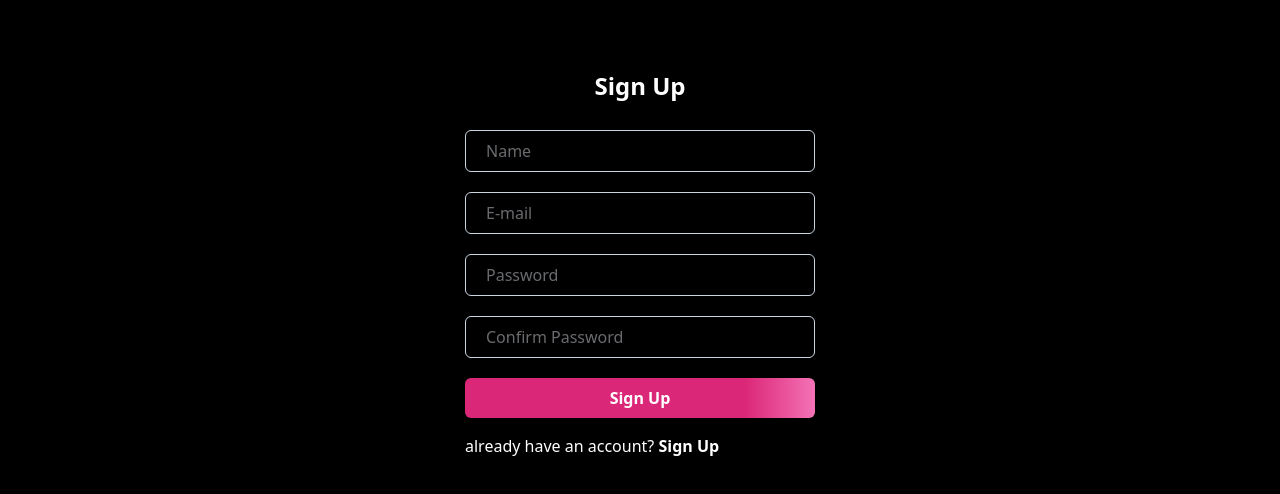
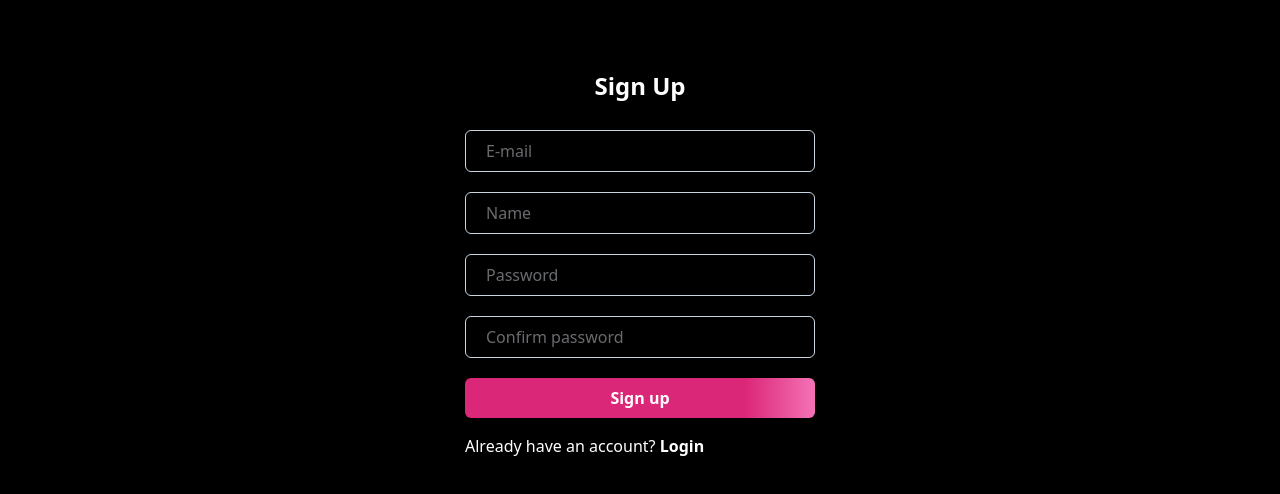
Before and after one commit to DeepakRizal/Dev-Tasks, a React (Vite) app: page /sign-up in a window 1280 px wide. Shown: the part 172-666 px from the top of the page. Built offline with nearby package versions, Linux system fonts and the light colour scheme.

Commit message:
refactor: extract AuthForm component to remove duplication in login and signup pages

```diff
--- /dev/null
+++ b/src/components/auth-form/AuthForm.tsx
@@ -0,0 +1,78 @@
+import { Link } from "react-router-dom";
+import FormInput from "./FormInput";
+import type React from "react";
+import type { FormEvent } from "react";
+
+interface FieldConfig {
+  name: string;
+  placeholder: string;
+  type?: string;
+}
+
+interface AuthFormProps {
+  onSubmit: (e: FormEvent<HTMLFormElement>) => void;
+  headingText: string;
+  fields: FieldConfig[];
+  onChange: (e: React.ChangeEvent<HTMLInputElement>) => void;
+  form: Record<string, string>;
+  errors: Record<string, string>;
+  buttonText: string;
+  footerText: string;
+  footer: {
+    label: string;
+    to: string;
+  };
+}
+
+const AuthForm = ({
+  onSubmit,
+  headingText,
+  fields,
+  onChange,
+  form,
+  errors,
+  footerText,
+  footer,
+  buttonText,
+}: AuthFormProps) => {
+  return (
+    <div className=" flex items-center h-[100%]  justify-center">
+      <form onSubmit={onSubmit} className="w-[350px]">
+        <h2 className="auth-heading-styles">{headingText}</h2>
+
+        <div className="flex flex-col gap-5 items-center justify-center mb-4">
+          {fields.map((field) => (
+            <FormInput
+              key={field.name}
+              placeholder={field.placeholder}
+              name={field.name}
+              type={field.type}
+              onChange={onChange}
+              value={form[field.name]}
+              error={errors[field.name]}
+            />
+          ))}
+
+          <button
+            className="py-2 font-bold text-white rounded-md w-full cursor-pointer hover:shadow-pink-500/50 transition-shadow duration-300"
+            style={{
+              background:
+                "linear-gradient(to right, #db2777 0%, #db2777 80%, #f472b6 100%)",
+            }}
+          >
+            {buttonText}
+          </button>
+        </div>
+
+        <p className="text-white">
+          {footerText}{" "}
+          <Link className="font-bold" to={footer.to}>
+            {footer.label}
+          </Link>
+        </p>
+      </form>
+    </div>
+  );
+};
+
+export default AuthForm;
--- a/src/pages/auth/Login.tsx
+++ b/src/pages/auth/Login.tsx
@@ -1,25 +1,28 @@
 import React, { useState } from "react";
-import { Link } from "react-router-dom";
-import FormInput from "../../components/auth-form/FormInput";
-
-interface formState {
-  email: string;
-  password: string;
-}
+import AuthForm from "../../components/auth-form/AuthForm";
 
 const Login = () => {
-  const [form, setForm] = useState<formState>({
+  const [form, setForm] = useState<Record<string, string>>({
     email: "",
     password: "",
   });
   const [errors, setErrors] = useState<Record<string, string>>({});
 
-  function validateForm(data: formState) {
+  const fields = [
+    { name: "email", placeholder: "E-mail", type: "text" },
+    { name: "password", placeholder: "Password", type: "password" },
+  ];
+
+  function validateForm(data: Record<string, string>) {
     const newErros: Record<string, string> = {};
     if (!data.email.trim()) newErros.email = "Email is required!";
     if (!data.password.trim()) newErros.password = "Password is required!";
 
     return newErros;
+  }
+
+  function handleChange(e: React.ChangeEvent<HTMLInputElement>) {
+    setForm((prev) => ({ ...prev, [e.target.name]: e.target.value }));
   }
 
   function handleSubmit(e: React.FormEvent<HTMLFormElement>) {
@@ -32,49 +35,20 @@ const Login = () => {
   }
 
   return (
-    <div className=" flex items-center h-[100%]  justify-center">
-      <form onSubmit={handleSubmit} className="w-[350px]">
-        <h2 className="auth-heading-styles">Login</h2>
-
-        <div className="flex flex-col gap-5 items-center justify-center mb-4">
-          <FormInput
-            placeholder="E-mail"
-            name="email"
-            onChange={(e: React.ChangeEvent<HTMLInputElement>) =>
-              setForm((prev) => ({ ...prev, email: e.target.value }))
-            }
-            value={form.email}
-            error={errors.email}
-          />
-          <FormInput
-            placeholder="Password"
-            name="password"
-            onChange={(e: React.ChangeEvent<HTMLInputElement>) =>
-              setForm((prev) => ({ ...prev, password: e.target.value }))
-            }
-            type="password"
-            value={form.password}
-            error={errors.password}
-          />
-          <button
-            className="py-2 font-bold text-white rounded-md w-full cursor-pointer hover:shadow-pink-500/50 transition-shadow duration-300"
-            style={{
-              background:
-                "linear-gradient(to right, #db2777 0%, #db2777 80%, #f472b6 100%)",
-            }}
-          >
-            Sign Up
-          </button>
-        </div>
-
-        <p className="text-white">
-          don't have an account?
-          <Link className="font-bold" to={"/sign-up"}>
-            Create a account
-          </Link>
-        </p>
-      </form>
-    </div>
+    <AuthForm
+      headingText="Login"
+      buttonText="Login"
+      fields={fields}
+      onSubmit={handleSubmit}
+      onChange={handleChange}
+      form={form}
+      errors={errors}
+      footerText="don't have an account?"
+      footer={{
+        label: "Sign up",
+        to: "/sign-up",
+      }}
+    />
   );
 };
 
--- a/src/pages/auth/SignUp.tsx
+++ b/src/pages/auth/SignUp.tsx
@@ -1,16 +1,8 @@
 import React, { useState } from "react";
-import { Link } from "react-router-dom";
-import FormInput from "../../components/auth-form/FormInput";
-
-interface SignUpFormData {
-  name: string;
-  email: string;
-  password: string;
-  confirmPassword: string;
-}
+import AuthForm from "../../components/auth-form/AuthForm";
 
 const SignUp = () => {
-  const [form, setForm] = useState<SignUpFormData>({
+  const [form, setForm] = useState<Record<string, string>>({
     name: "",
     email: "",
     password: "",
@@ -18,7 +10,18 @@ const SignUp = () => {
   });
   const [errors, setErrors] = useState<Record<string, string>>({});
 
-  function validateErrors(data: SignUpFormData) {
+  const fields = [
+    { name: "email", placeholder: "E-mail", type: "text" },
+    { name: "name", placeholder: "Name", type: "text" },
+    { name: "password", placeholder: "Password", type: "password" },
+    {
+      name: "confirmPassword",
+      placeholder: "Confirm password",
+      type: "password",
+    },
+  ];
+
+  function validateErrors(data: Record<string, string>) {
     const newErrors: Record<string, string> = {};
 
     if (!data.name.trim()) newErrors.name = "Name is required!";
@@ -38,71 +41,25 @@ const SignUp = () => {
       return;
     }
   }
+  function handleChange(e: React.ChangeEvent<HTMLInputElement>) {
+    setForm((prev) => ({ ...prev, [e.target.name]: e.target.value }));
+  }
 
   return (
-    <div className=" flex items-center h-[100%]  justify-center">
-      <form onSubmit={handleSubmit} className="w-[350px]">
-        <h2 className="auth-heading-styles">Sign Up</h2>
-
-        <div className="flex flex-col gap-5 items-center justify-center mb-4">
-          <FormInput
-            placeholder="Name"
-            name="name"
-            onChange={(e: React.ChangeEvent<HTMLInputElement>) =>
-              setForm((prev) => ({ ...prev, name: e.target.value }))
-            }
-            value={form.name}
-            error={errors.name}
-          />
-
-          <FormInput
-            placeholder="E-mail"
-            name="email"
-            onChange={(e: React.ChangeEvent<HTMLInputElement>) =>
-              setForm((prev) => ({ ...prev, email: e.target.value }))
-            }
-            value={form.email}
-            error={errors.email}
-          />
-          <FormInput
-            placeholder="Password"
-            name="password"
-            onChange={(e: React.ChangeEvent<HTMLInputElement>) =>
-              setForm((prev) => ({ ...prev, password: e.target.value }))
-            }
-            type="password"
-            value={form.password}
-            error={errors.password}
-          />
-          <FormInput
-            placeholder="Confirm Password"
-            name="confirmPassword"
-            onChange={(e: React.ChangeEvent<HTMLInputElement>) =>
-              setForm((prev) => ({ ...prev, confirmPassword: e.target.value }))
-            }
-            type="password"
-            value={form.confirmPassword}
-            error={errors.confirmPassword}
-          />
-          <button
-            className="py-2 font-bold text-white rounded-md w-full cursor-pointer hover:shadow-pink-500/50 transition-shadow duration-300"
-            style={{
-              background:
-                "linear-gradient(to right, #db2777 0%, #db2777 80%, #f472b6 100%)",
-            }}
-          >
-            Sign Up
-          </button>
-        </div>
-
-        <p className="text-white">
-          already have an account?{" "}
-          <Link className="font-bold" to={"/login"}>
-            Sign Up
-          </Link>
-        </p>
-      </form>
-    </div>
+    <AuthForm
+      form={form}
+      onSubmit={handleSubmit}
+      onChange={handleChange}
+      errors={errors}
+      headingText="Sign Up"
+      footerText="Already have an account?"
+      footer={{
+        label: "Login",
+        to: "/login",
+      }}
+      buttonText="Sign up"
+      fields={fields}
+    />
   );
 };
 
```
